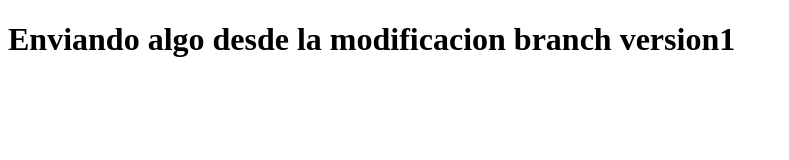
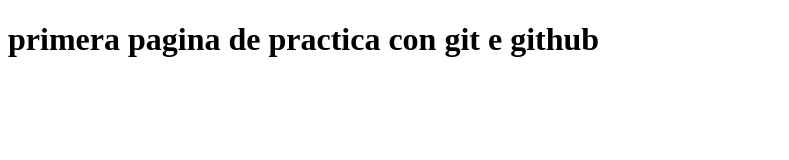
Before and after one commit to 051516-code/pratica_git, a plain HTML site: page index.html in a window 1280 px wide. Shown: the whole page, without its empty margins (0-789 px from the left). Drawn offline with Linux system fonts and the light colour scheme.

Commit message:
agregando el h1

```diff
--- a/index.html
+++ b/index.html
@@ -7,6 +7,6 @@
     <title>practicando git y github</title>
 </head>
 <body>
-    <h1>Enviando algo desde la modificacion branch version1</h1>
+    <h1>primera pagina de practica con git e github</h1>
 </body>
 </html>
```
